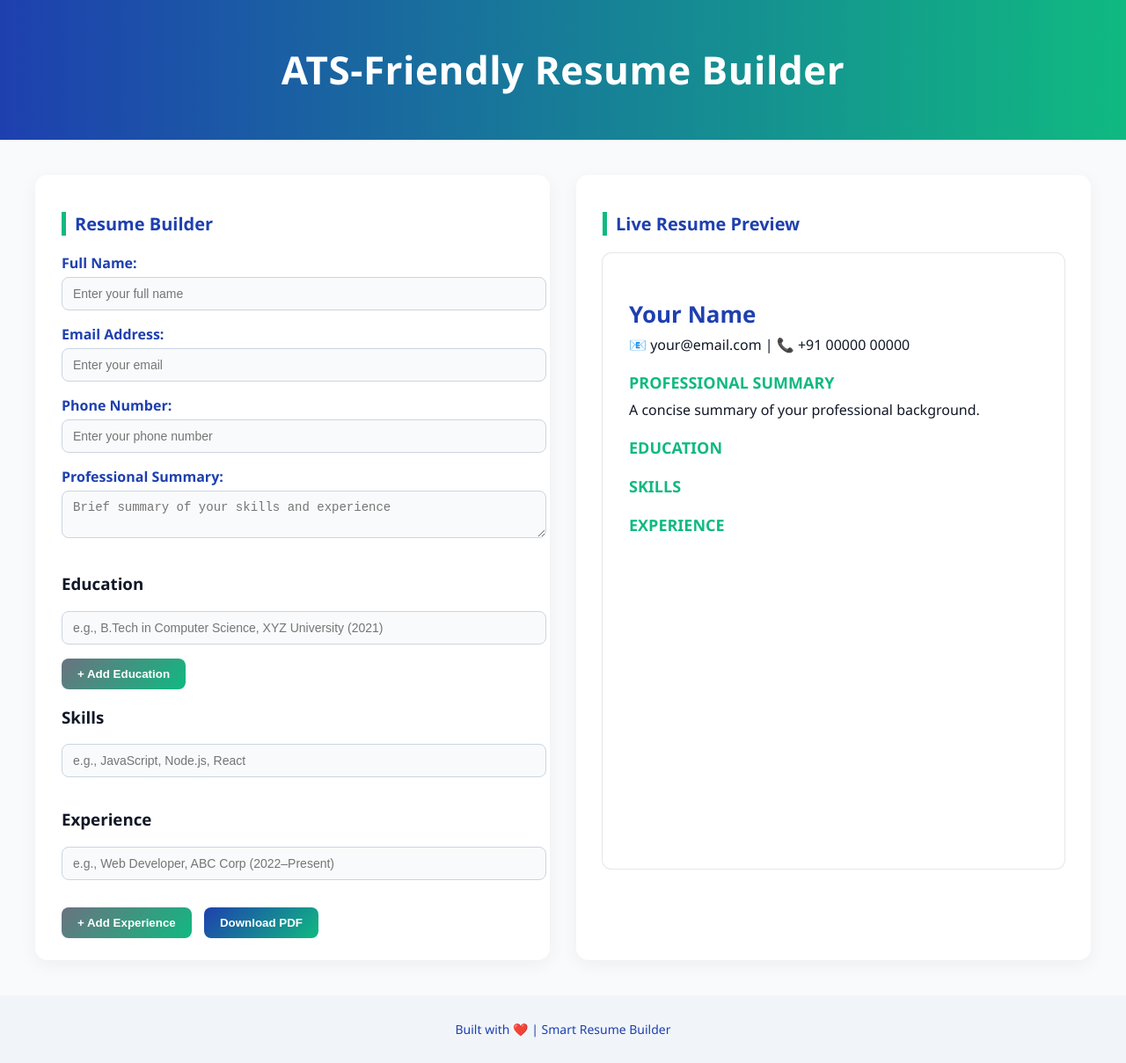
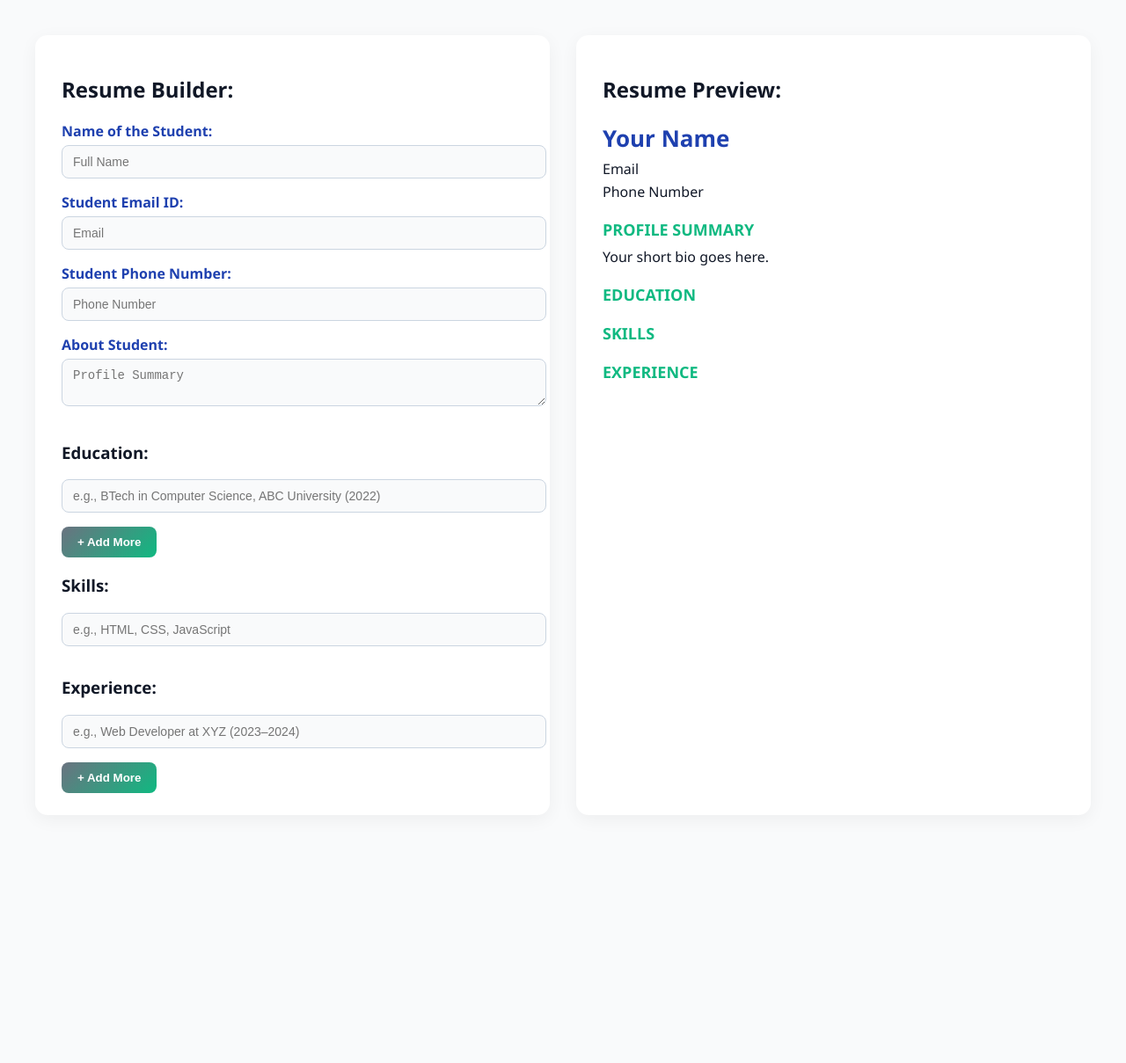
Before and after one commit to swamy-4422-v/Resume-builder, a plain HTML site: page index.html in a window 1280 px wide. Shown: the whole page at 88% size. After the commit the page ends 967 px from the top, so only its background shows below. Drawn offline with Linux system fonts and the light colour scheme.

Commit message:
Update index.html

```diff
--- a/index.html
+++ b/index.html
@@ -3,61 +3,52 @@
 <head>
   <meta charset="UTF-8" />
   <meta name="viewport" content="width=device-width, initial-scale=1.0" />
-  <title>ATS-Friendly Resume Builder</title>
+  <title>ATS Friendly Resume Builder</title>
   <link rel="stylesheet" href="styles.css" />
 </head>
 <body>
-  <header class="app-header">
-    <h1>ATS-Friendly Resume Builder</h1>
-  </header>
+  <main class="container">
+    <!-- Resume Builder Form -->
+    <section class="form-section">
+      <h2>Resume Builder:</h2>
+      <form id="resume-form">
+        <label>Name of the Student:</label>
+        <input type="text" placeholder="Full Name" id="name" />
 
-  <main class="container">
-    <!-- Left: Builder -->
-    <section class="form-section">
-      <h2 class="section-title">Resume Builder</h2>
+        <label>Student Email ID:</label>
+        <input type="email" placeholder="Email" id="email" />
 
-      <form id="resume-form">
-        <label>Full Name:</label>
-        <input type="text" id="name" placeholder="Enter your full name" />
+        <label>Student Phone Number:</label>
+        <input type="tel" placeholder="Phone Number" id="phone" />
 
-        <label>Email Address:</label>
-        <input type="email" id="email" placeholder="Enter your email" />
+        <label>About Student:</label>
+        <textarea placeholder="Profile Summary" id="summary"></textarea>
 
-        <label>Phone Number:</label>
-        <input type="tel" id="phone" placeholder="Enter your phone number" />
+        <h3>Education:</h3>
+        <div id="education-fields">
+          <input type="text" placeholder="e.g., BTech in Computer Science, ABC University (2022)" />
+        </div>
+        <button type="button" onclick="addEducation()">+ Add More</button>
 
-        <label>Professional Summary:</label>
-        <textarea id="summary" placeholder="Brief summary of your skills and experience"></textarea>
+        <h3>Skills:</h3>
+        <input type="text" placeholder="e.g., HTML, CSS, JavaScript" id="skills" />
 
-        <h3>Education</h3>
-        <div id="education-fields">
-          <input type="text" placeholder="e.g., B.Tech in Computer Science, XYZ University (2021)" />
+        <h3>Experience:</h3>
+        <div id="experience-fields">
+          <input type="text" placeholder="e.g., Web Developer at XYZ (2023–2024)" />
         </div>
-        <button type="button" onclick="addEducation()">+ Add Education</button>
-
-        <h3>Skills</h3>
-        <input type="text" id="skills" placeholder="e.g., JavaScript, Node.js, React" />
-
-        <h3>Experience</h3>
-        <div id="experience-fields">
-          <input type="text" placeholder="e.g., Web Developer, ABC Corp (2022–Present)" />
-        </div>
-        <button type="button" onclick="addExperience()">+ Add Experience</button>
-
-        <button type="button" class="download-btn" onclick="window.print()">Download PDF</button>
+        <button type="button" onclick="addExperience()">+ Add More</button>
       </form>
     </section>
 
-    <!-- Right: Live Preview -->
     <section class="preview-section">
-      <h2 class="section-title">Live Resume Preview</h2>
-
-      <div id="resume-preview" class="resume-paper">
+      <h2>Resume Preview:</h2>
+      <div id="resume-preview">
         <h1 id="preview-name">Your Name</h1>
-        <p id="preview-contact">📧 your@email.com | 📞 +91 00000 00000</p>
-
-        <h3>Professional Summary</h3>
-        <p id="preview-summary">A concise summary of your professional background.</p>
+        <p id="preview-contact">Email</p>
+        <p id="preview-phone">Phone Number</p>
+        <h3>Profile Summary</h3>
+        <p id="preview-summary">Your short bio goes here.</p>
 
         <h3>Education</h3>
         <ul id="preview-education"></ul>
@@ -71,10 +62,6 @@
     </section>
   </main>
 
-  <footer class="footer">
-    <p>Built with ❤️ | Smart Resume Builder</p>
-  </footer>
-
-  <script src="script.js"></script>
+  <script src="mini.js"></script>
 </body>
 </html>
```
